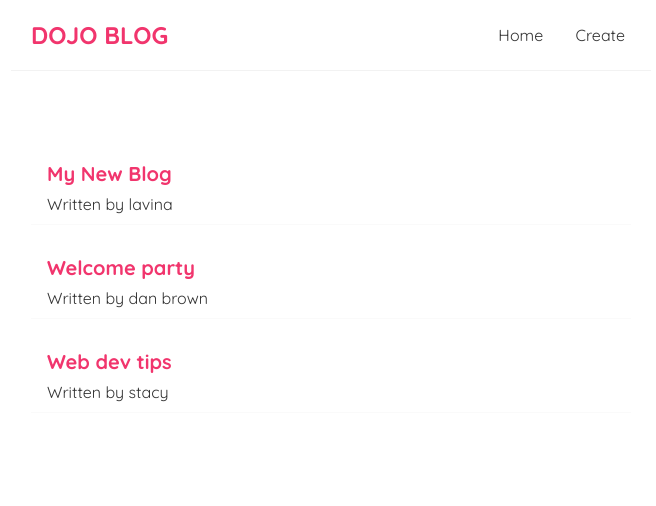
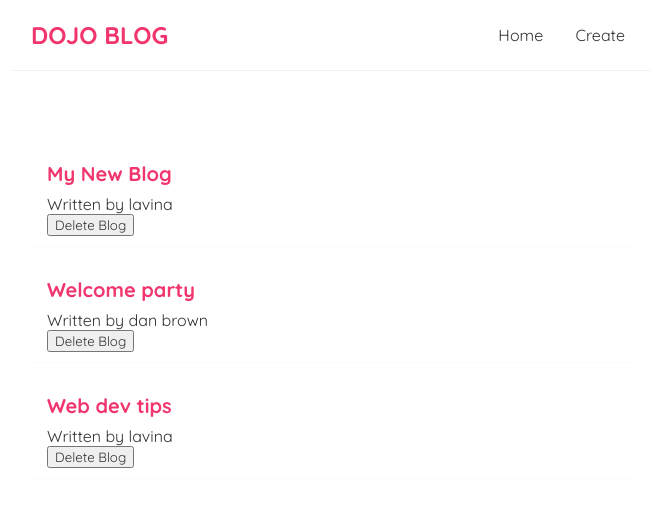
Before and after one commit to LKhushlani/MyBlog, a React (Create React App) app: page / in a window 1280 px wide. Shown: the top 506 px of the page, without its empty margins (309-965 px from the left). Built offline with nearby package versions, Linux system fonts and the light colour scheme.

Commit message:
Props as functions

```diff
--- a/src/BlogList.js
+++ b/src/BlogList.js
@@ -1,15 +1,15 @@
-const BlogList = ( { blogs }) => {   // decomposigng props in  parenthesis
+const BlogList = ( { blogs, title,  handleDelete }) => {   // decomposigng props in  parenthesis
     //  2 ways to know
     // const BlogList = (props) => {
         // const blogs = props.blogs;
 console.log(blogs);
     return (
         <div className='blog-list'>
-
             {blogs.map((blog) => (
                 <div className="blog-preview" key={blog.id}>
                     <h2> { blog.title }</h2>
                     <p>Written by { blog.author } </p>
+                    <button onClick={ () => handleDelete(blog.id)}>Delete Blog </button>
 
                 </div>
 
--- a/src/Home.js
+++ b/src/Home.js
@@ -6,12 +6,22 @@
     const [blogs, setBlogs] = useState([
         {title : 'My New Blog', body : 'lorem .. ipsum', author: 'lavina', id: 1},
         {title : 'Welcome party', body : 'lorem .. ipsum', author: 'dan brown', id: 2},
-        {title : 'Web dev tips', body : 'lorem .. ipsum', author: 'stacy', id: 3}
+        {title : 'Web dev tips', body : 'lorem .. ipsum', author: 'lavina', id: 3}
         ]);
+
+    const handleDelete = (id) => {
+
+        const newBlogs = blogs.filter( (blog) => blog.id != id );
+        setBlogs(newBlogs);
+
+    }
+
+
     return (
         <div className="home">
 {/* loop through the array and generates a template  using JS using map method*/}
-            <BlogList blogs={blogs}/>
+            <BlogList blogs={blogs} title="All Blogs" handleDelete = {handleDelete}/>
+            {/* <BlogList blogs={blogs.filter((blog) => blog.author == 'lavina')} title="Filtered Blogs"/>   */}
          {/* props used here props passed here from parent to child component */}
         </div>
 
```
